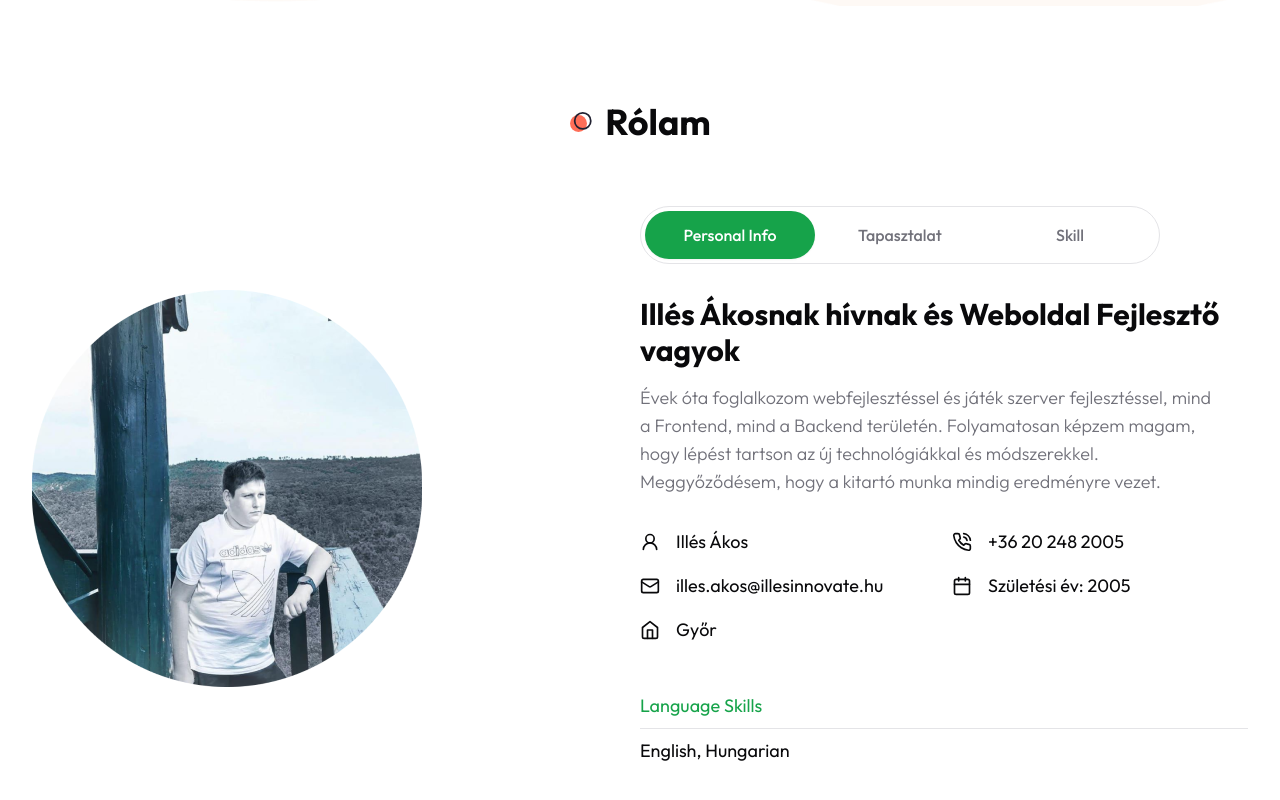
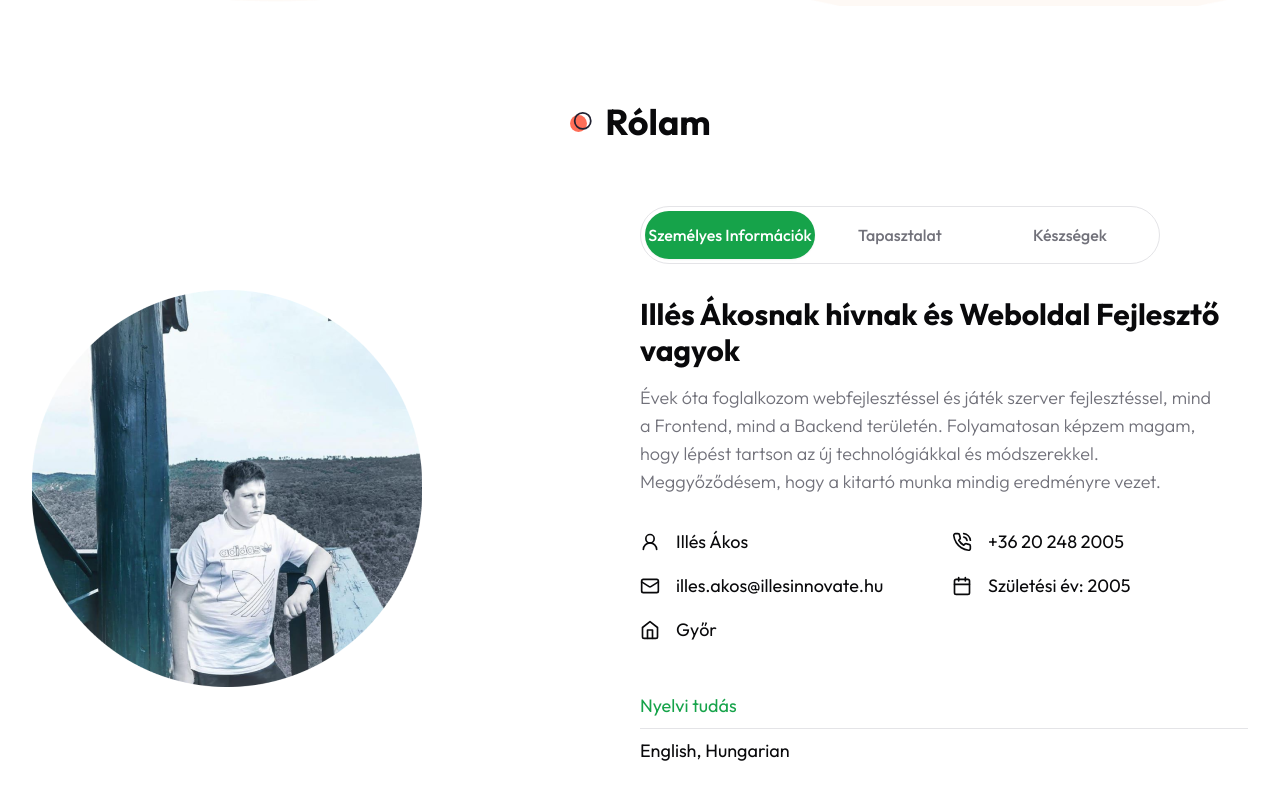
Before and after one commit to Reno0vacio/portfolio, a Next.js app: page / in a window 1280 px wide. Shown: the part 842-1642 px from the top of the page. Built offline with nearby package versions, Linux system fonts and the light colour scheme.

Commit message:
Nyelvi frissítés és linkek beszúrása

```diff
--- a/components/About.jsx
+++ b/components/About.jsx
@@ -144,10 +144,10 @@ const About = () => {
             <Tabs defaultValue="personal">
               <TabsList className="w-full grid xl:grid-cols-3 xl:max-w-[520px] xl:border dark:border-none">
                 <TabsTrigger className="w-[162px] xl:w-auto" value="personal">
-                  Personal Info
+                  Személyes Információk
                 </TabsTrigger>
                 <TabsTrigger value="tapasztalat">Tapasztalat</TabsTrigger>
-                <TabsTrigger value="skills">Skill</TabsTrigger>
+                <TabsTrigger value="skills">Készségek</TabsTrigger>
               </TabsList>
 
               <div className="text-lg mt-12 xl:mt-8">
@@ -179,7 +179,7 @@ const About = () => {
                     </div>
                     {/* Language skills */}
                     <div className="flex flex-col  gap-y-2">
-                      <div className="text-primary">Language Skills</div>
+                      <div className="text-primary">Nyelvi tudás</div>
                       <div className="border-b border-border"></div>
                       <div>English, Hungarian</div>
                     </div>
--- a/components/Nav.jsx
+++ b/components/Nav.jsx
@@ -8,9 +8,9 @@ import { usePathname } from "next/navigation";
 import { motion } from "framer-motion";
 
 const links = [
-  { path: "/", name: "home" },
-  { path: "/projects", name: "my projects" },
-  { path: "/contact", name: "contact" },
+  { path: "/", name: "kezdőlap" },
+  { path: "/projects", name: "projektek" },
+  { path: "/contact", name: "kapcsolat" },
 ];
 
 const Nav = ({ containerStyles, linkStyles, underlineStyles }) => {
--- a/components/Socials.jsx
+++ b/components/Socials.jsx
@@ -6,15 +6,15 @@ import Link from "next/link";
 
 const icons = [
   {
-    path: "/",
+    path: "https://www.linkedin.com/in/akosilles",
     name: <RiLinkedinFill />,
   },
   {
-    path: "/",
+    path: "https://github.com/akiilles05",
     name: <RiGithubFill />,
   },
   {
-    path: "/",
+    path: "https://www.facebook.com/illesinnovate",
     name: <RiFacebookFill />,
   },
 ];
```
